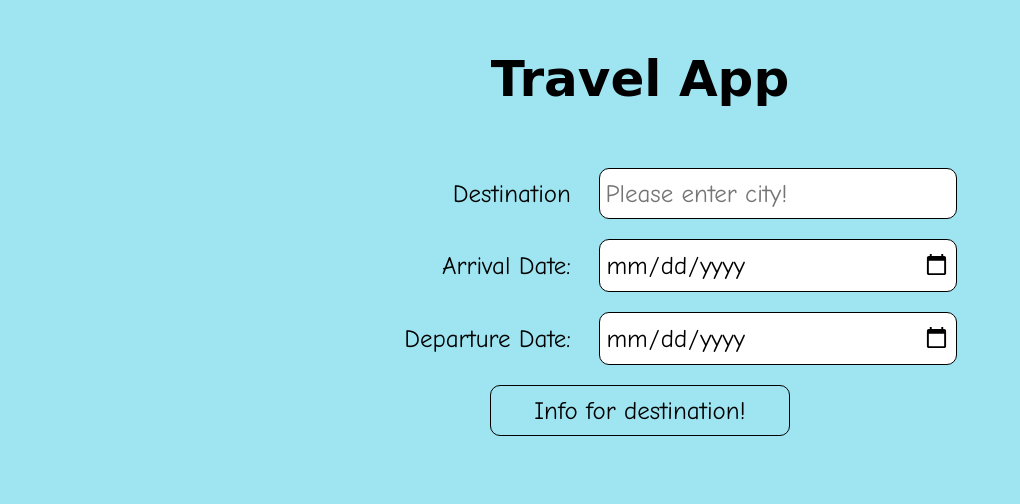
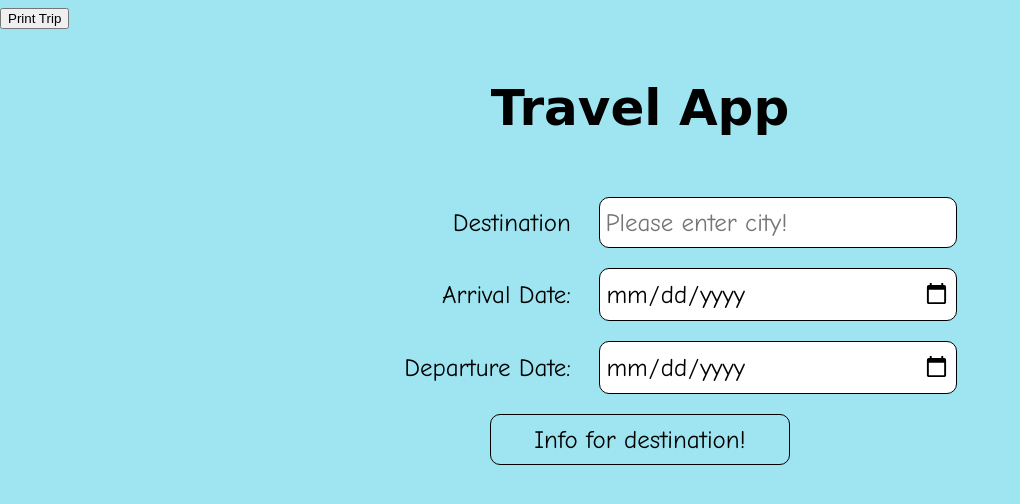
Before and after one commit to elambova/Capstone-TravelApp, a website built with webpack: page src/client/views/index.html in a window 1280 px wide. Shown: the whole page, without its empty margins (0-1020 px from the left). Built offline with nearby package versions, Linux system fonts and the light colour scheme; a web font is replaced by a local one.

Commit message:
Feat: Add button for print trip.

```diff
--- a/src/client/views/index.html
+++ b/src/client/views/index.html
@@ -10,6 +10,7 @@
 </head>
 
 <body>
+    <button id="print" onclick="window.print()">Print Trip</button>
     <header id="header">
         <h1>Travel App</h1>
     </header>
```
